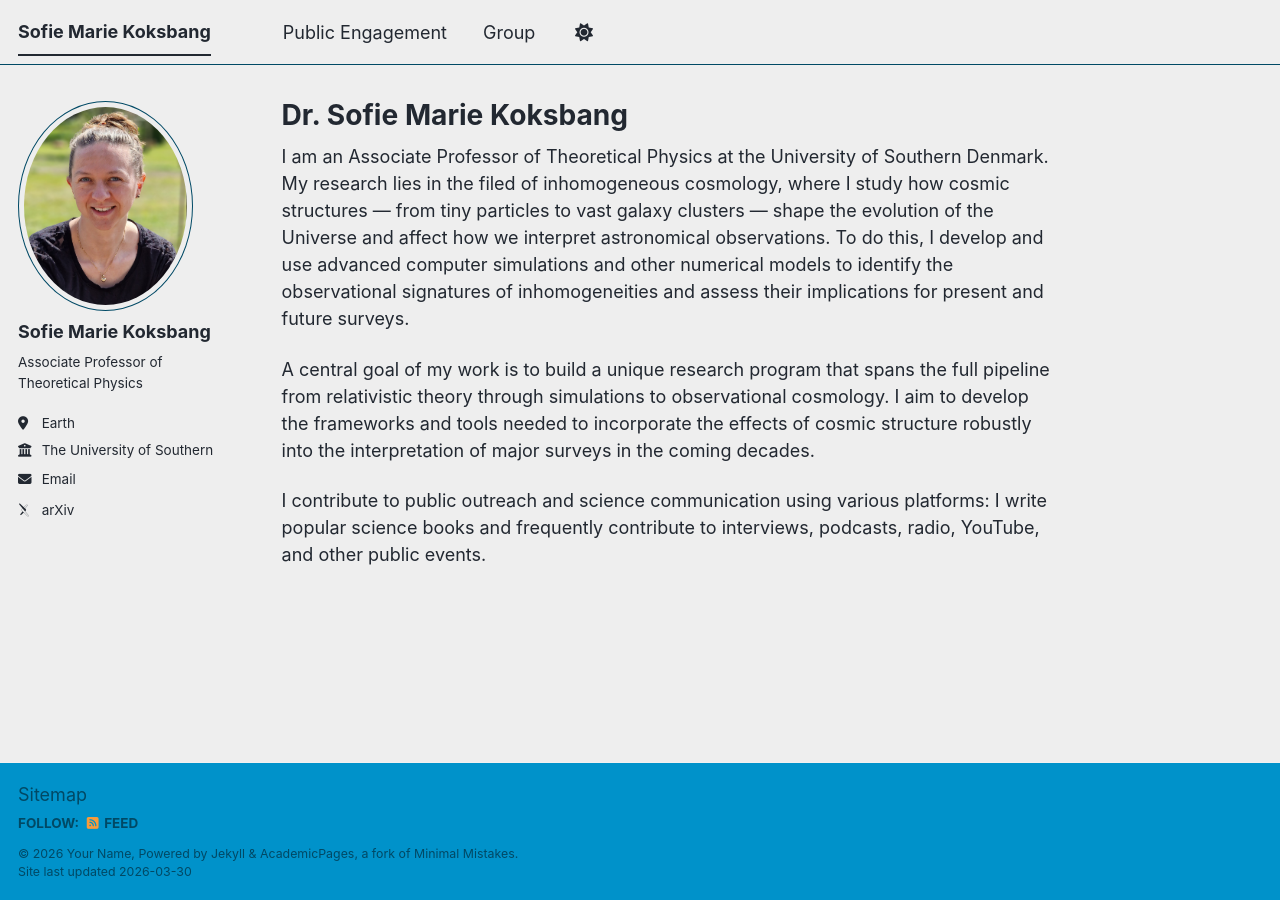
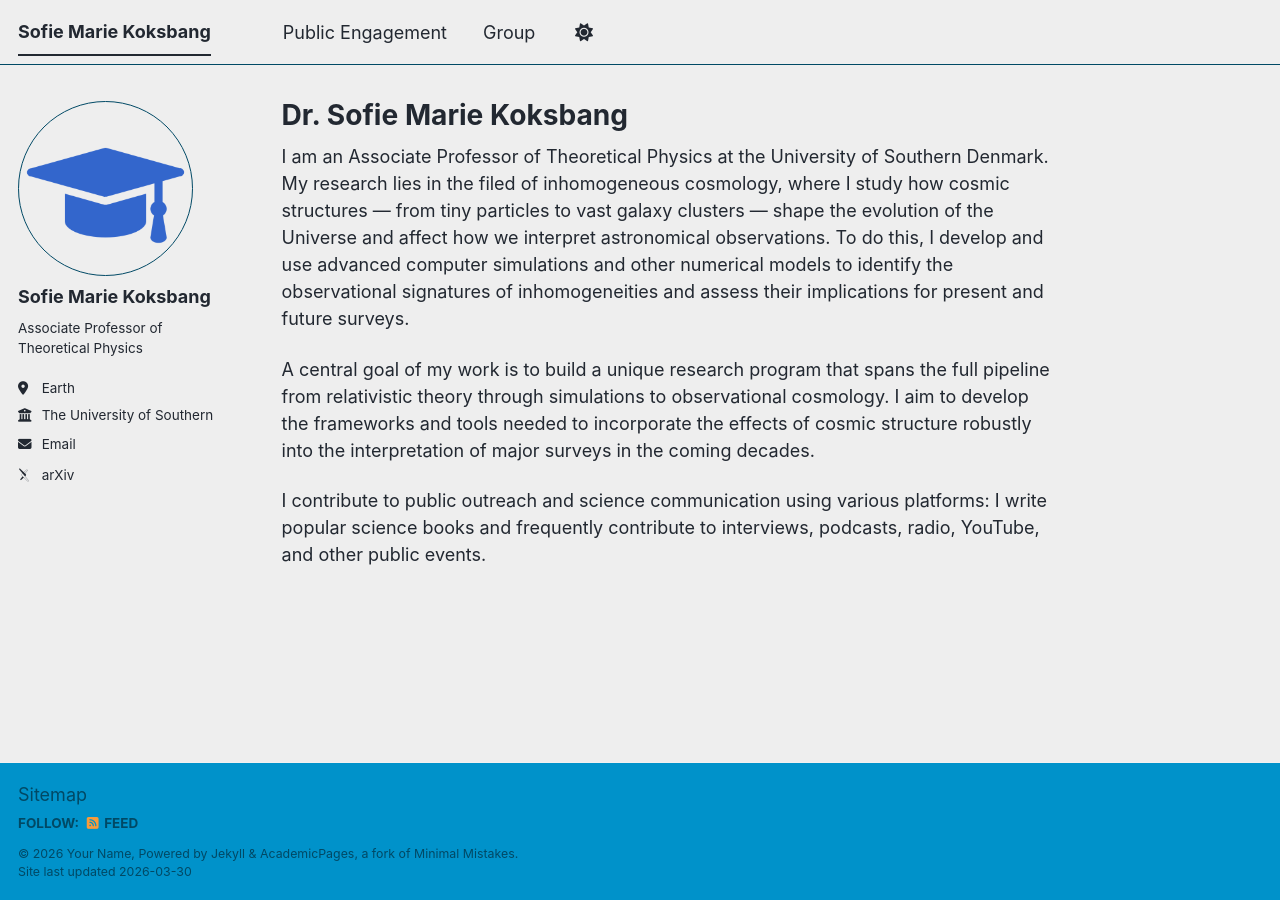
Before and after one commit to sofiemariekoksbang/sofiemariekoksbang.github.io, a Jekyll site: the page built from _pages/about.md, in a window 1280 px wide. Built offline with Jekyll 4.4.1, drawn with Linux system fonts in a browser that asks for light colours; some web fonts are replaced; a script bundle is joined from its source files by our own code; library files that are not in the unit come from our copies.

Commit message:
Update author avatar image in config file

```diff
--- a/_config.yml
+++ b/_config.yml
@@ -23,7 +23,7 @@ repository               : "academicpages/academicpages.github.io"
 #               Additional customization can be done by editing /_includes/author-profile.html
 author:
   # Biographic information
-  avatar           : "profile3.PNG"
+  avatar           : "favicon-512x512.png"
   name             : "Sofie Marie Koksbang"
   pronouns         : # example: "she/her"
   bio              : "Associate Professor of Theoretical Physics"
```
